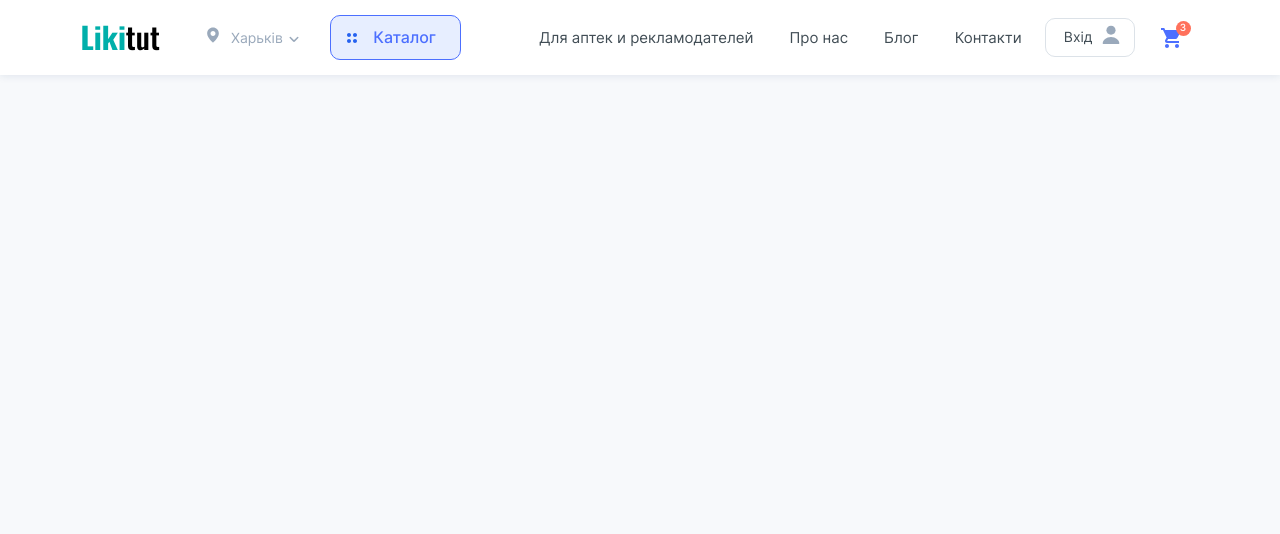
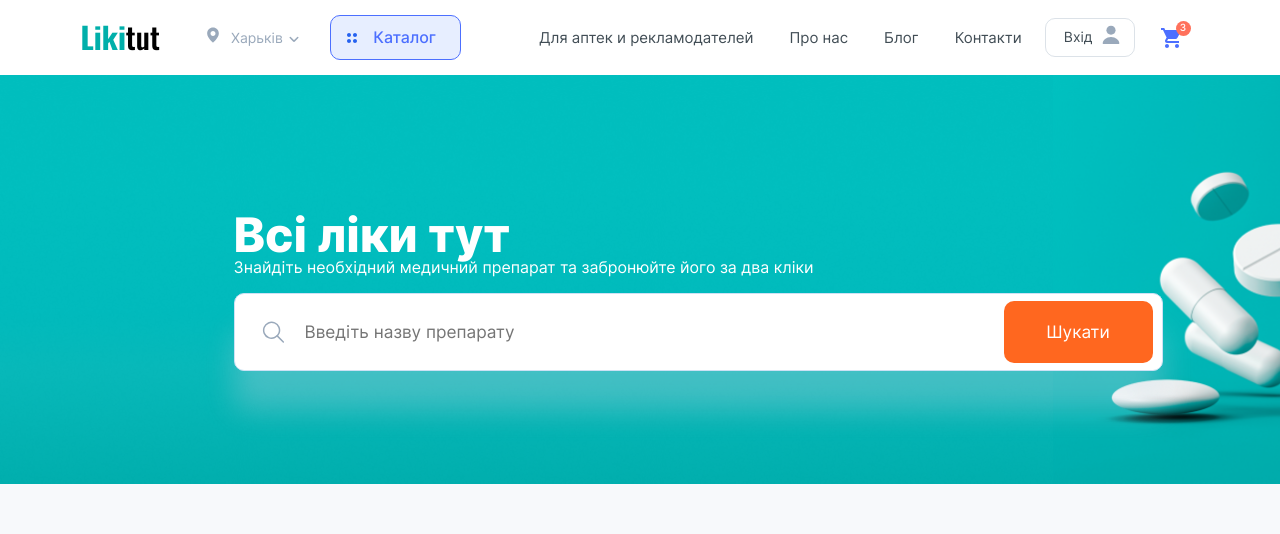
Before and after one commit to ivolat05/LikiTut, a website: page src/index.html in a window 1280 px wide. Shown: the top 534 px of the page. Drawn offline with nearby package versions, Linux system fonts and the light colour scheme; files that its build step writes are made by us from their sources.

Commit message:
uppdate 22.40

```diff
--- /dev/null
+++ b/src/assets/sass/blocks/main.scss
@@ -0,0 +1,80 @@
+.main {
+    padding-top: 136px;
+    padding-bottom: 113px;
+    background: url("../../assets/img/main-background.png") no-repeat center center/cover;
+}
+
+.main-title {
+    font-weight: 800;
+    font-size: 3.4rem;
+    line-height: 1;
+    color: #ffffff;
+}
+
+.main-text {
+    font-weight: normal;
+    font-size: 1.14rem;
+    line-height: 1.25rem;
+    color: #ffffff;
+    margin-bottom: 17px;
+}
+
+.main-searc-box {
+    position: relative;
+    &::before {
+        content: url("../../assets/img/search.svg");
+        position: absolute;
+        top: 50%;
+        transform: translateY(-38%);
+        left: 28px;
+        z-index: 1;
+    }
+}
+
+.main-search {
+    width: 100%;
+    background: #ffffff;
+    border: 1px solid #cde1f4;
+    min-height: 78px;
+    outline: none;
+    box-shadow: 0px 39px 30px rgba(192, 209, 220, 0.32);
+    border-radius: 10px;
+    font-weight: normal;
+    font-size: 1.23rem;
+    line-height: 1.25;
+    color: #9aa9bb;
+    padding-left: 70px;
+    padding-right: 160px;
+    position: relative;
+}
+
+.main-btn {
+    position: absolute;
+    right: 10px;
+    top: 50%;
+    transform: translateY(-50%);
+    cursor: pointer;
+    border: none;
+    outline: none;
+    background: #ff671f;
+    border-radius: 10px;
+    transition: 0.2s all ease-in-out;
+    font-weight: normal;
+    font-size: 1.23rem;
+    line-height: 1.25;
+    color: #ffffff;
+    min-width: 149px;
+    min-height: 62px;
+    display: flex;
+    align-items: center;
+    justify-content: center;
+    padding: 20px;
+    &:hover {
+        background: #fe6116;
+    }
+}
+
+.main__wrapp {
+    max-width: 1082px;
+    padding-left: 153px;
+}
--- a/src/assets/sass/style.scss
+++ b/src/assets/sass/style.scss
@@ -57,3 +57,4 @@ ul {
 /* blocks */
 @import "../sass/blocks/header.scss";
 @import "../sass/blocks/footer.scss";
+@import "../sass/blocks/main.scss";
--- a/src/index.html
+++ b/src/index.html
@@ -4,7 +4,7 @@ title: Main
 ---
 <div class="page">
     {{>header}}
-
+    {{>main}}
 
 
     {{>footer}}
--- /dev/null
+++ b/src/tpl/partials/main.html
@@ -0,0 +1,18 @@
+<main class="main">
+    <div class="container">
+        <div class="main__wrapp">
+            <div class="main-title">
+                Всі ліки тут
+            </div>
+            <div class="main-text">
+                Знайдіть необхідний медичний препарат та забронюйте його за два кліки
+            </div>
+            <div class="main-searc-box">
+                <input class="main-search" type="search" placeholder="Введіть назву препарату">
+                <button class="main-btn">
+                    Шукати
+                </button>
+            </div>
+        </div>
+    </div>
+</main>
```
Also changed, not shown: dist/assets/css/style.min.css, dist/assets/img/main-background.png (added), dist/assets/img/search.svg (added), dist/index.html, src/assets/img/main-background.png (added), src/assets/img/search.svg (added).
